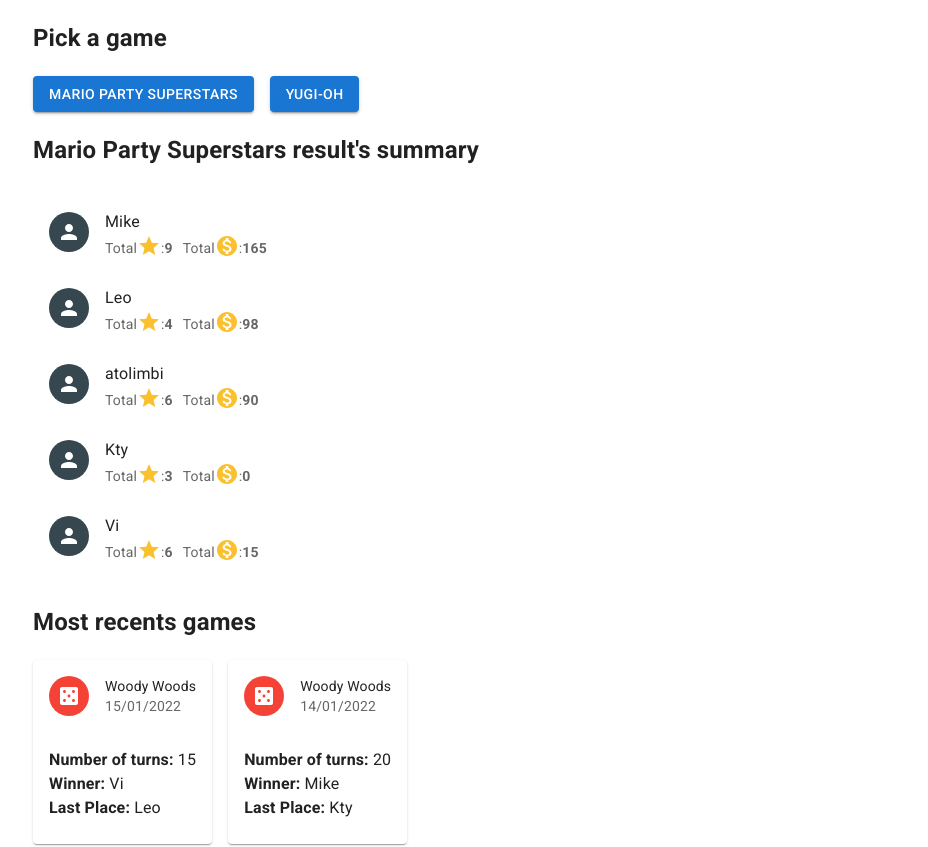
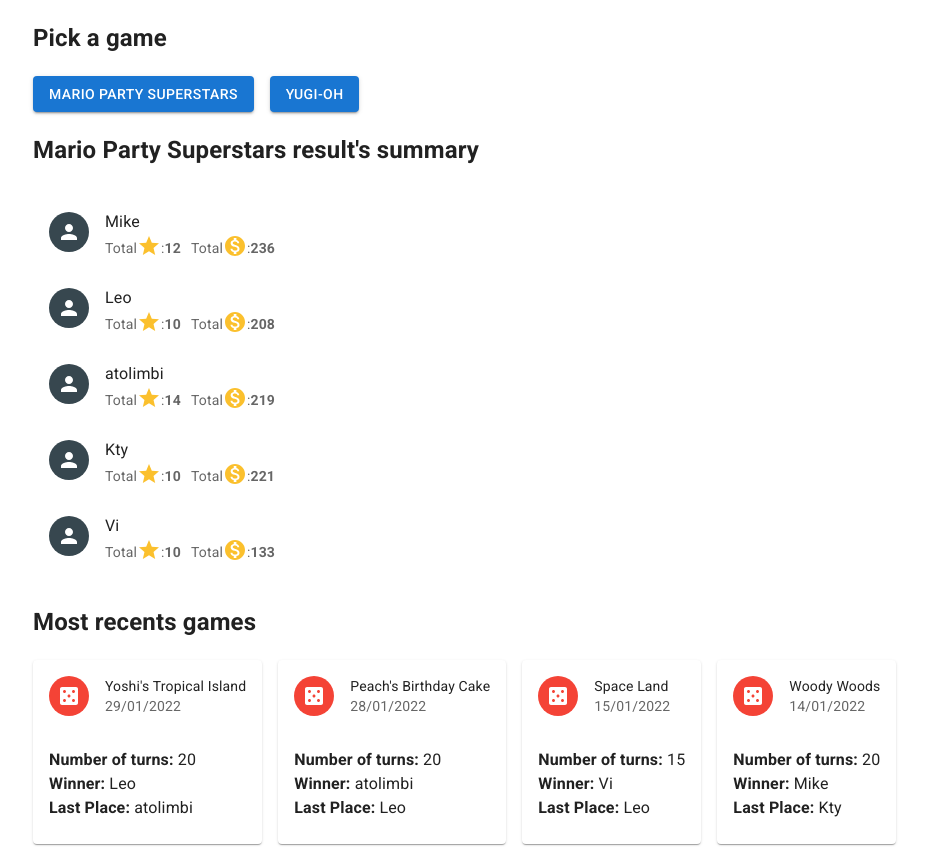
Before and after one commit to atolimbi/lapipolresults, a React (Create React App) app: page / in a window 1280 px wide. Shown: the top 847 px of the page, without its empty margins (31-959 px from the left). Built offline with nearby package versions, Linux system fonts and the light colour scheme.

Commit message:
Updates latest mario party Data

```diff
--- a/src/data/MarioParty/boardResults.ts
+++ b/src/data/MarioParty/boardResults.ts
@@ -1,9 +1,84 @@
+import { FinalPlace } from 'models/enums/finalPlace';
+import { MarioPartyBoards } from 'models/enums/marioPartySuperstarsBoards';
+
 export const BOARD_RESULTS = [
+  {
+    gameId: 'ddd',
+    endGameDate: '29/01/2022',
+    amountOfTurns: 20,
+    boardName: MarioPartyBoards.YOSHI_ISLAND,
+    playerResults: [
+      {
+        playerName: 'Leo',
+        character: 'Yoshi',
+        finalPlace: FinalPlace.FIRST,
+        amountOfStars: 4,
+        amountOfCoins: 42,
+      },
+      {
+        playerName: 'Kty',
+        character: 'Daisy',
+        finalPlace: FinalPlace.SECOND,
+        amountOfStars: 3,
+        amountOfCoins: 168,
+      },
+      {
+        playerName: 'Mike',
+        character: 'Donkey Kong',
+        finalPlace: FinalPlace.THIRD,
+        amountOfStars: 3,
+        amountOfCoins: 71,
+      },
+      {
+        playerName: 'atolimbi',
+        character: 'Wario',
+        finalPlace: FinalPlace.FOURTH,
+        amountOfStars: 2,
+        amountOfCoins: 84,
+      },
+    ],
+  },
+  {
+    gameId: 'ccc',
+    endGameDate: '28/01/2022',
+    amountOfTurns: 20,
+    boardName: MarioPartyBoards.PEACH_CAKE,
+    playerResults: [
+      {
+        playerName: 'atolimbi',
+        character: 'Wario',
+        finalPlace: 'first',
+        amountOfStars: 6,
+        amountOfCoins: 45,
+      },
+      {
+        playerName: 'Vi',
+        character: 'Rosalina',
+        finalPlace: 'second',
+        amountOfStars: 4,
+        amountOfCoins: 118,
+      },
+      {
+        playerName: 'Kty',
+        character: 'Daisy',
+        finalPlace: 'third',
+        amountOfStars: 4,
+        amountOfCoins: 53,
+      },
+      {
+        playerName: 'Leo',
+        character: 'Luigi',
+        finalPlace: 'fourth',
+        amountOfStars: 2,
+        amountOfCoins: 68,
+      },
+    ],
+  },
   {
     gameId: 'bbb',
     endGameDate: '15/01/2022',
     amountOfTurns: 15,
-    boardName: 'Woody Woods',
+    boardName: MarioPartyBoards.SPACE_LAND,
     playerResults: [
       {
         playerName: 'Mike',
@@ -39,7 +114,7 @@
     gameId: 'aaa',
     endGameDate: '14/01/2022',
     amountOfTurns: 20,
-    boardName: 'Woody Woods',
+    boardName: MarioPartyBoards.WOODY_WOODS,
     playerResults: [
       {
         playerName: 'Mike',
--- a/src/models/enums/finalPlace.ts
+++ b/src/models/enums/finalPlace.ts
@@ -2,5 +2,6 @@
   FIRST = 'first',
   SECOND = 'second',
   THIRD = 'third',
+  FOURTH = 'fourth',
   LAST = 'last',
 }
--- /dev/null
+++ b/src/models/enums/marioPartySuperstarsBoards.ts
@@ -0,0 +1,6 @@
+export const enum MarioPartyBoards {
+  WOODY_WOODS = 'Woody Woods',
+  PEACH_CAKE = "Peach's Birthday Cake",
+  SPACE_LAND = 'Space Land',
+  YOSHI_ISLAND = "Yoshi's Tropical Island",
+}
```
